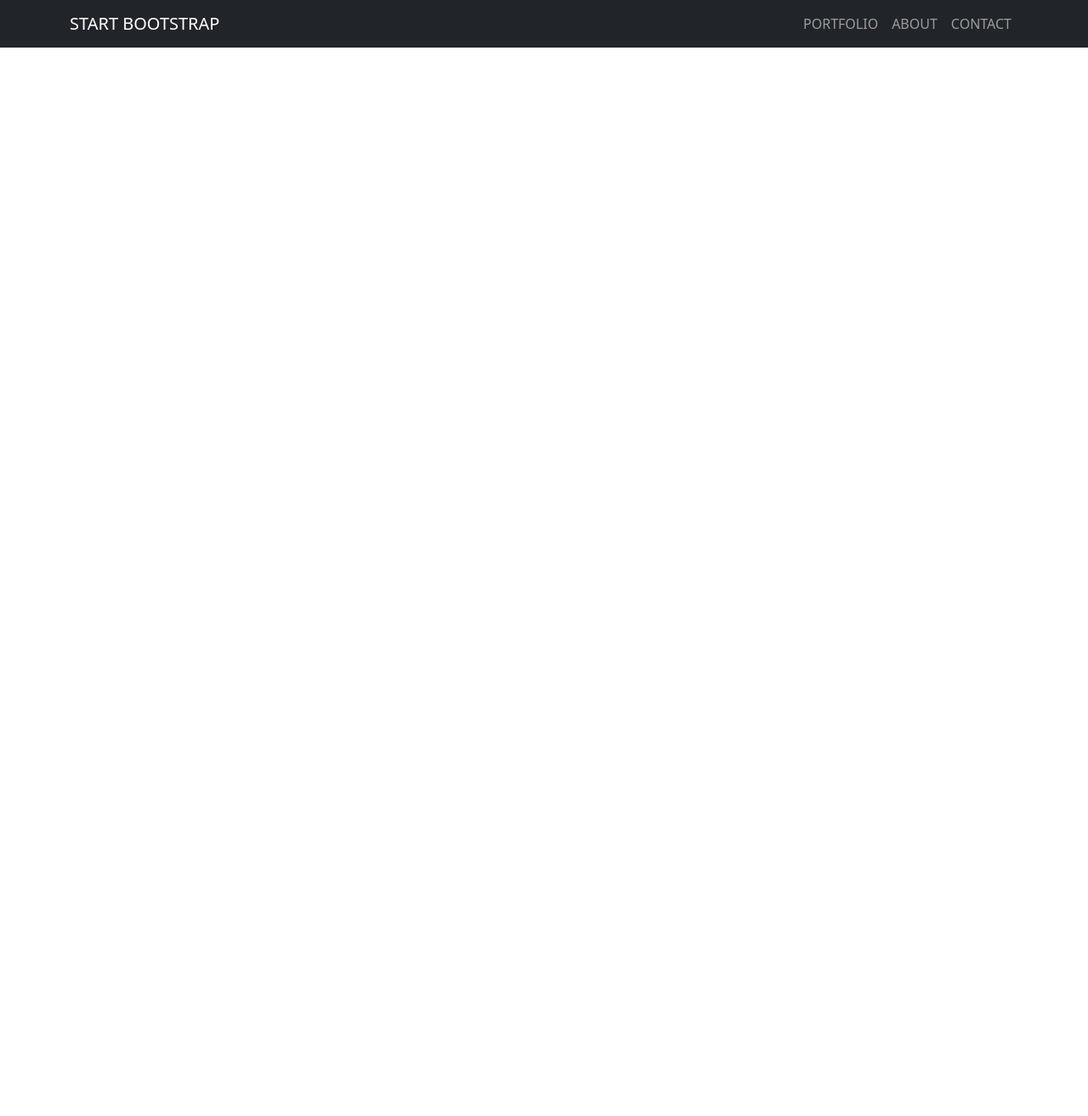
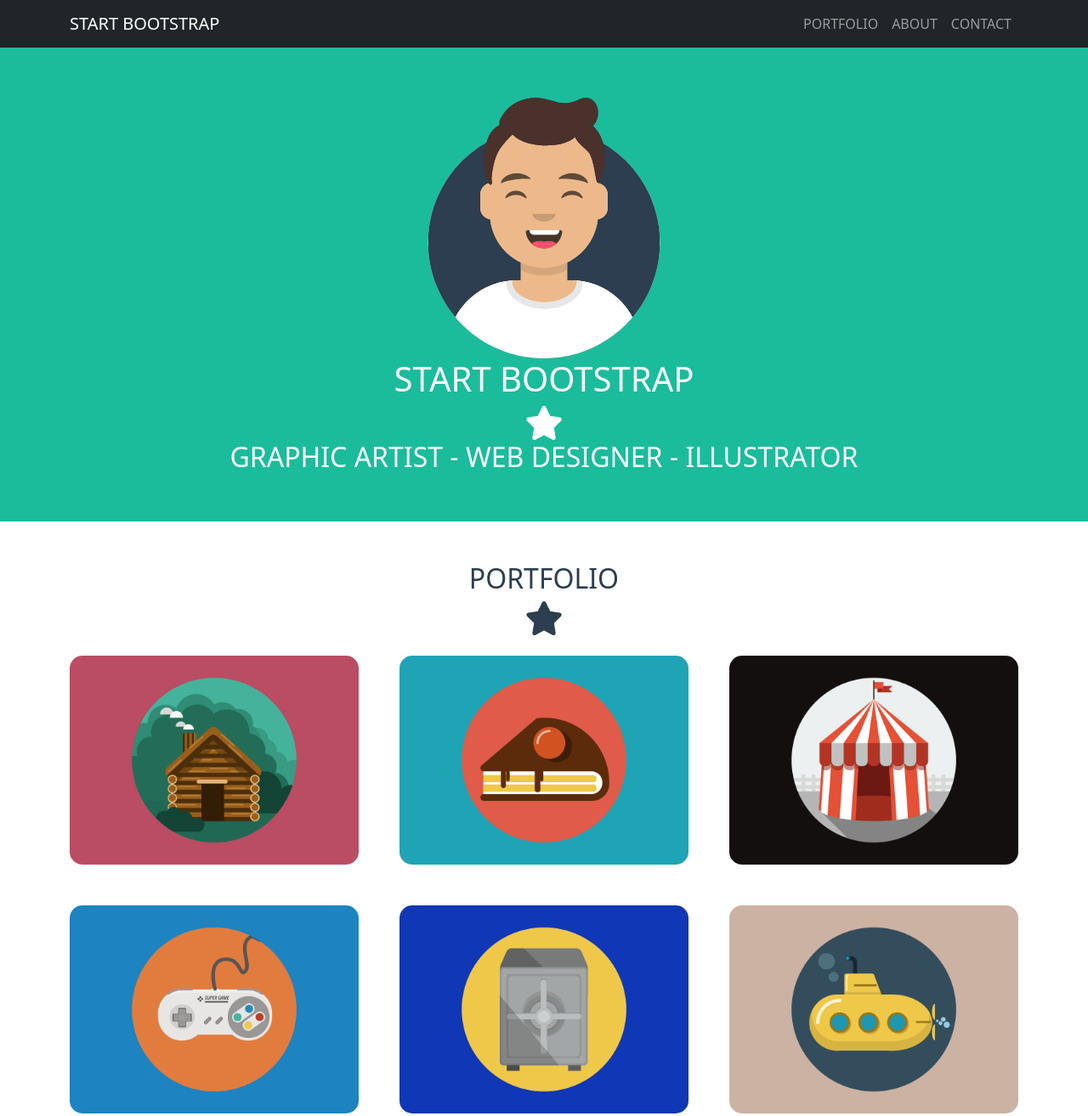
Before and after one commit to T30G10v4/html-css-bootstrap-freelancer, a plain HTML site: page index.html in a window 1280 px wide. Shown: the whole page at 85% size. Before the commit the page ends 800 px from the top, so only its background shows below. Drawn offline with nearby package versions, Linux system fonts and the light colour scheme.

Commit message:
Refactioring sezione portfolio

```diff
--- a/css/mystyle.css
+++ b/css/mystyle.css
@@ -2,14 +2,14 @@
 :root {
 
     /* TEXT COLORS */
-    --text-white: white;
-    --text-black: #2c3e50;
+    --ms-text-white: white;
+    --ms-text-black: #2c3e50;
 
     /* BG COLORS */
-    --bg-header: white;
-    --bg-green: #1abc9c;
-    --bg-footer-top: #3a546d;
-    --bg-footer-bottom: #2c3e50;
+    --ms-bg-header: white;
+    --ms-bg-green: #1abc9c;
+    --ms-bg-footer-top: #3a546d;
+    --ms-bg-footer-bottom: #2c3e50;
 
 }
 
@@ -23,21 +23,37 @@ img {
 /* COMMON */
 .ms-text-white {
 
-    color: var(--text-white);
+    color: var(--ms-text-white);
 
 }
 
 .ms-text-black {
 
-    color: var(--text-black);
+    color: var(--ms-text-black);
+
+}
+
+.ms-bg-green {
+
+    background-color: var(--ms-bg-green);
 
 }
 
 /* HEADER */
 
 /* JUMBOBOX */
+#ms-jumbo img {
+
+    width: 300px;
+
+}
 
 /* PORTFOLIO */
+#ms-portfolio img {
+
+    border-radius: 15px;
+
+}
 
 /* ABOUT */
 
--- a/index.html
+++ b/index.html
@@ -45,13 +45,43 @@
   <main id="ms-main" class="">
 
     <!-- JUMBOBOX -->
-    <section id="ms-jumbo" class="" >
+    <section id="ms-jumbo" class="text-center py-5 ms-bg-green ms-text-white">
+      <div class="container">
+        <img src="img/avatar.svg" alt="Person">
+        <h1>START BOOTSTRAP</h1>
+        <i class="fa-solid fa-star fs-1"></i>
 
+        <h2>GRAPHIC ARTIST - WEB DESIGNER - ILLUSTRATOR</h2>
+      </div>
     </section>
     <!-- /JUMBOBOX -->
 
     <!-- PORTFOLIO -->
-    <section id="ms-portfolio" class="" >
+    <section id="ms-portfolio" class="text-center py-5 ms-text-black">
+      <div class="container">
+        <h2>PORTFOLIO</h2>
+        <i class="fa-solid fa-star fs-1 mb-4"></i>
+        <div class="row row-cols-1 row-cols-md-2 row-cols-lg-3 g-5">
+          <div class="col">
+            <img src="img/cabin.png" alt="Cake">
+          </div>
+          <div class="col">
+            <img src="img/cake.png" alt="Cake">
+          </div>
+          <div class="col">
+            <img src="img/circus.png" alt="Cake">
+          </div>
+          <div class="col">
+            <img src="img/game.png" alt="Cake">
+          </div>
+          <div class="col">
+            <img src="img/safe.png" alt="Cake">
+          </div>
+          <div class="col">
+            <img src="img/submarine.png" alt="Cake">
+          </div>
+        </div>
+      </div>
 
     </section>
     <!-- /PORTFOLIO -->
```
